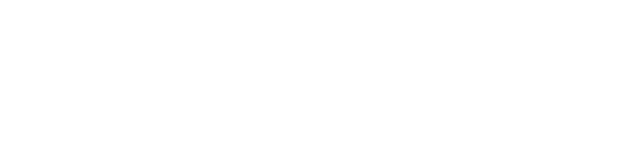
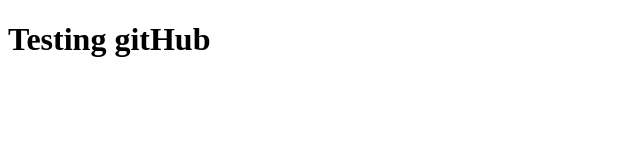
Before and after one commit to AlbaqamiAziz/Recycle-Project-FCIT-26-, a plain HTML site: page homePage.html in a window 1280 px wide. Shown: the whole page, without its empty margins (0-640 px from the left). Drawn offline with Linux system fonts and the light colour scheme.

Commit message:
testing gitHub

```diff
--- a/homePage.html
+++ b/homePage.html
@@ -6,6 +6,6 @@
     <title>Document</title>
 </head>
 <body>
-
+    <h1>Testing gitHub</h1>
 </body>
 </html>
```
